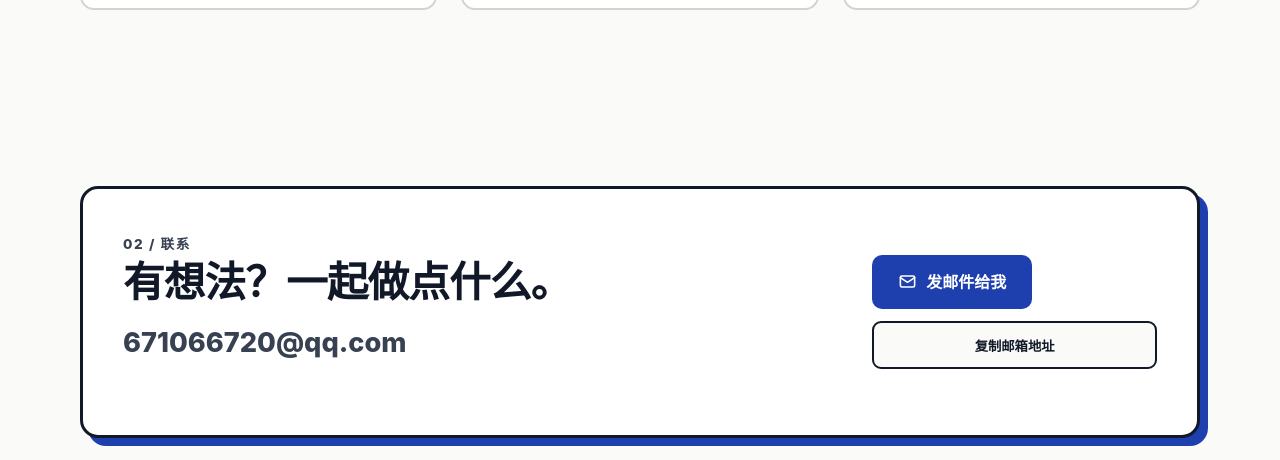
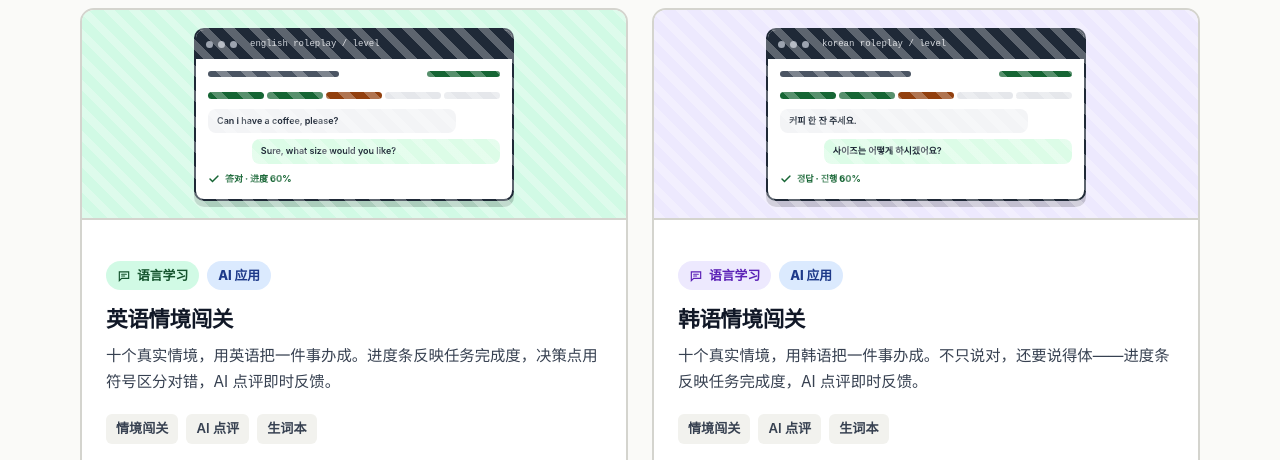
Before and after one commit to wintermoon123/collection, a plain HTML site: page index.html in a window 1280 px wide. Shown: the part 1473-1933 px from the top of the page. Drawn offline with Linux system fonts and the light colour scheme.

Commit message:
Add Korean roleplay work and switch to 2x2 grid

```diff
--- a/index.html
+++ b/index.html
@@ -24,6 +24,7 @@
       --tag-blue-bg: #DBEAFE; --tag-blue-text: #1E3A8A;
       --tag-mint-bg: #D1FAE5; --tag-mint-text: #14532D;
       --tag-peach-bg: #FCE7D3; --tag-peach-text: #7C2D12;
+      --tag-purple-bg: #EDE9FE; --tag-purple-text: #5B21B6;
       --ok: #166534; --bad: #991B1B; --cur: #92400E;
       --radius: 14px;
       --wrap: 1120px;
@@ -45,6 +46,7 @@
       --tag-blue-bg: #1E3A8A; --tag-blue-text: #DBEAFE;
       --tag-mint-bg: #14532D; --tag-mint-text: #D1FAE5;
       --tag-peach-bg: #7C2D12; --tag-peach-text: #FCE7D3;
+      --tag-purple-bg: #5B21B6; --tag-purple-text: #EDE9FE;
       --ok: #86EFAC; --bad: #FCA5A5; --cur: #FCD34D;
     }
 
@@ -176,7 +178,7 @@
     .section-desc { color: var(--text-muted); font-size: 1.05rem; }
 
     /* ============ Work cards ============ */
-    .cards { display: grid; grid-template-columns: repeat(3, 1fr); gap: 24px; }
+    .cards { display: grid; grid-template-columns: repeat(2, 1fr); gap: 24px; }
     .card {
       background: var(--surface); border: 2px solid var(--border-soft);
       border-radius: var(--radius); overflow: hidden; display: flex; flex-direction: column;
@@ -191,6 +193,7 @@
     .preview-lia { background: var(--tag-blue-bg); }
     .preview-corn { background: var(--tag-peach-bg); }
     .preview-en { background: var(--tag-mint-bg); }
+    .preview-ko { background: var(--tag-purple-bg); }
     .card-preview::after {
       content: ""; position: absolute; inset: 0; pointer-events: none;
       background-image: repeating-linear-gradient(45deg, rgba(255,255,255,.28) 0 8px, transparent 8px 18px);
@@ -205,6 +208,7 @@
     .tag-blue { background: var(--tag-blue-bg); color: var(--tag-blue-text); }
     .tag-mint { background: var(--tag-mint-bg); color: var(--tag-mint-text); }
     .tag-peach { background: var(--tag-peach-bg); color: var(--tag-peach-text); }
+    .tag-purple { background: var(--tag-purple-bg); color: var(--tag-purple-text); }
     .card p { color: var(--text-muted); font-size: .96rem; margin-bottom: 20px; }
     .features { list-style: none; padding: 0; margin: 0 0 22px; display: flex; flex-wrap: wrap; gap: 8px; }
     .features li { font-size: .82rem; font-weight: 600; color: var(--text-muted); background: var(--surface-2); padding: 4px 10px; border-radius: 6px; }
@@ -320,7 +324,7 @@
           </p>
           <h1 id="hero-title">你好，我是 <span class="hl">oo</span>。</h1>
           <p class="hero-lead">我用 AI 把想法做成能用、好玩、也照顾到每个人的产品。</p>
-          <p class="hero-sub">这里收录了我的三个 AI 作品——从社区运营工具，到环保教育小游戏，再到语言学习应用。</p>
+          <p class="hero-sub">这里收录了我的四个 AI 作品——从社区运营工具，到环保教育小游戏，再到英语与韩语情境学习应用。</p>
           <div class="hero-cta">
             <a class="btn btn-primary" href="#works">
               查看作品
@@ -332,8 +336,8 @@
             </a>
           </div>
           <ul class="hero-meta">
-            <li><svg viewBox="0 0 24 24" fill="none" stroke="currentColor" stroke-width="2" stroke-linecap="round" aria-hidden="true"><path d="M20 6L9 17l-5-5"/></svg>3 个上线作品</li>
-            <li><svg viewBox="0 0 24 24" fill="none" stroke="currentColor" stroke-width="2" stroke-linecap="round" aria-hidden="true"><circle cx="12" cy="12" r="9"/><path d="M3 12h18M12 3a15 15 0 0 1 0 18M12 3a15 15 0 0 0 0 18"/></svg>教育 · 社区 · 语言</li>
+            <li><svg viewBox="0 0 24 24" fill="none" stroke="currentColor" stroke-width="2" stroke-linecap="round" aria-hidden="true"><path d="M20 6L9 17l-5-5"/></svg>4 个上线作品</li>
+            <li><svg viewBox="0 0 24 24" fill="none" stroke="currentColor" stroke-width="2" stroke-linecap="round" aria-hidden="true"><circle cx="12" cy="12" r="9"/><path d="M3 12h18M12 3a15 15 0 0 1 0 18M12 3a15 15 0 0 0 0 18"/></svg>教育 · 社区 · 语言 · 环保</li>
           </ul>
         </div>
         <div class="hero-art">
@@ -445,6 +449,35 @@
               </a>
             </div>
           </article>
+
+          <!-- Card 4 -->
+          <article class="card reveal">
+            <div class="card-preview preview-ko" aria-hidden="true">
+              <div class="mock">
+                <div class="mock-bar"><span class="mock-dot"></span><span class="mock-dot"></span><span class="mock-dot"></span><span class="mock-url">korean roleplay / level</span></div>
+                <div class="mock-pad">
+                  <div class="mock-en-head"><span class="mock-line dark w45"></span><span class="mock-line green w25"></span></div>
+                  <div class="mock-progress"><span class="s1"></span><span class="s2"></span><span class="s3"></span><span class="s4"></span><span class="s5"></span></div>
+                  <div class="mock-bubble left">커피 한 잔 주세요.</div>
+                  <div class="mock-bubble right">사이즈는 어떻게 하시겠어요?</div>
+                  <div class="mock-feedback"><svg viewBox="0 0 24 24" fill="none" stroke="currentColor" stroke-width="3" stroke-linecap="round"><path d="M20 6L9 17l-5-5"/></svg>정답 · 진행 60%</div>
+                </div>
+              </div>
+            </div>
+            <div class="card-body">
+              <ul class="tags" aria-label="作品分类">
+                <li class="tag tag-purple"><svg viewBox="0 0 24 24" fill="none" stroke="currentColor" stroke-width="2" stroke-linecap="round" aria-hidden="true"><path d="M4 5h16v11H8l-4 4z"/><path d="M8 9h8M8 12h5"/></svg>语言学习</li>
+                <li class="tag tag-blue">AI 应用</li>
+              </ul>
+              <h3>韩语情境闯关</h3>
+              <p>十个真实情境，用韩语把一件事办成。不只说对，还要说得体——进度条反映任务完成度，AI 点评即时反馈。</p>
+              <ul class="features" aria-label="作品特点"><li>情境闯关</li><li>AI 点评</li><li>生词本</li></ul>
+              <a class="card-link" href="https://wintermoon123.github.io/Koreanroleplay" target="_blank" rel="noopener noreferrer" aria-label="查看韩语情境闯关（在新窗口打开）">
+                查看作品
+                <svg viewBox="0 0 24 24" fill="none" stroke="currentColor" stroke-width="2" stroke-linecap="round" stroke-linejoin="round" aria-hidden="true"><path d="M7 17L17 7M8 7h9v9"/></svg>
+              </a>
+            </div>
+          </article>
         </div>
       </div>
     </section>
```
